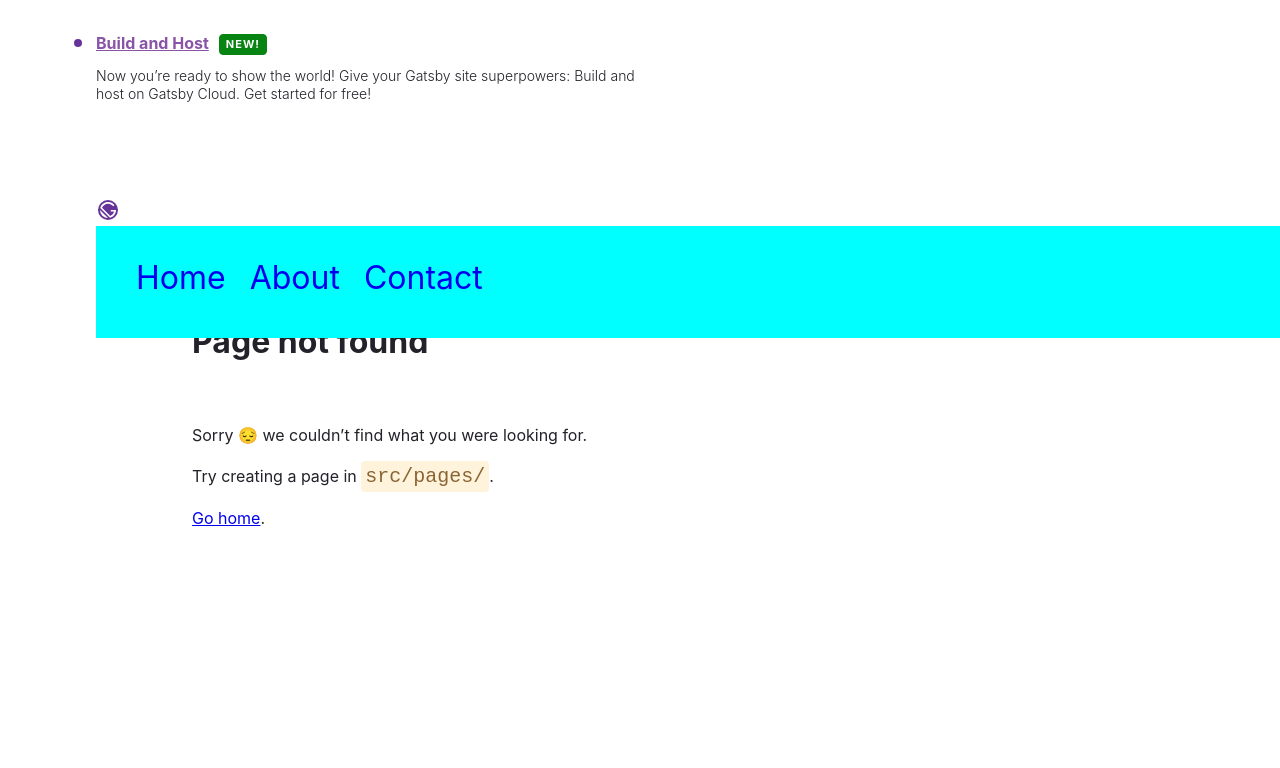
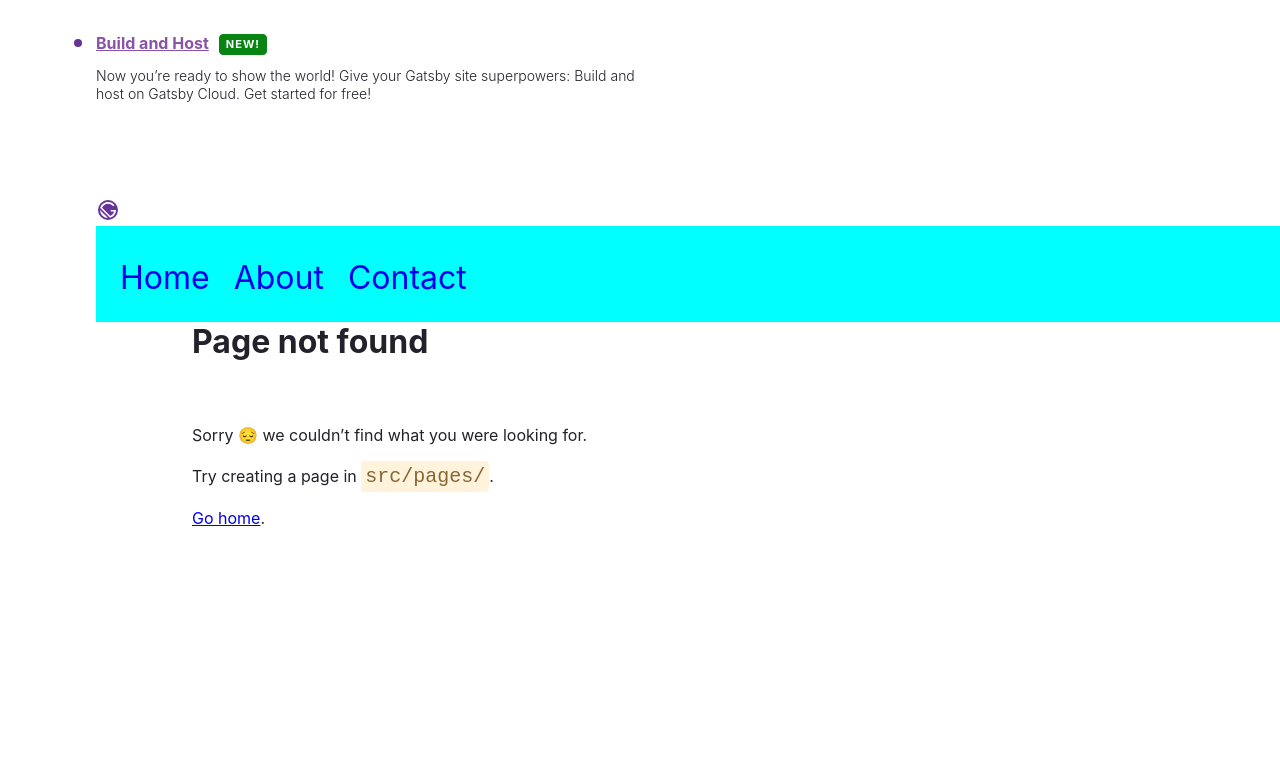
Before and after one commit to CW-MD/portfolio, a Gatsby site: page / in a window 1280 px wide. Shown: the part 886-1654 px from the top of the page. Built offline with nearby package versions, Linux system fonts and the light colour scheme; Gatsby itself is replaced by a stand-in of ours.

Commit message:
more tweaks

```diff
--- a/src/styles/global.css
+++ b/src/styles/global.css
@@ -1,7 +1,7 @@
 .Navbar {
   width: 100%;
-  height: 3rem;
-  padding: 2rem 2rem;
+  height: 2rem;
+  padding: 2rem 1rem;
   font-size: 2rem;
   background-color: aqua;
   position: fixed;
```
